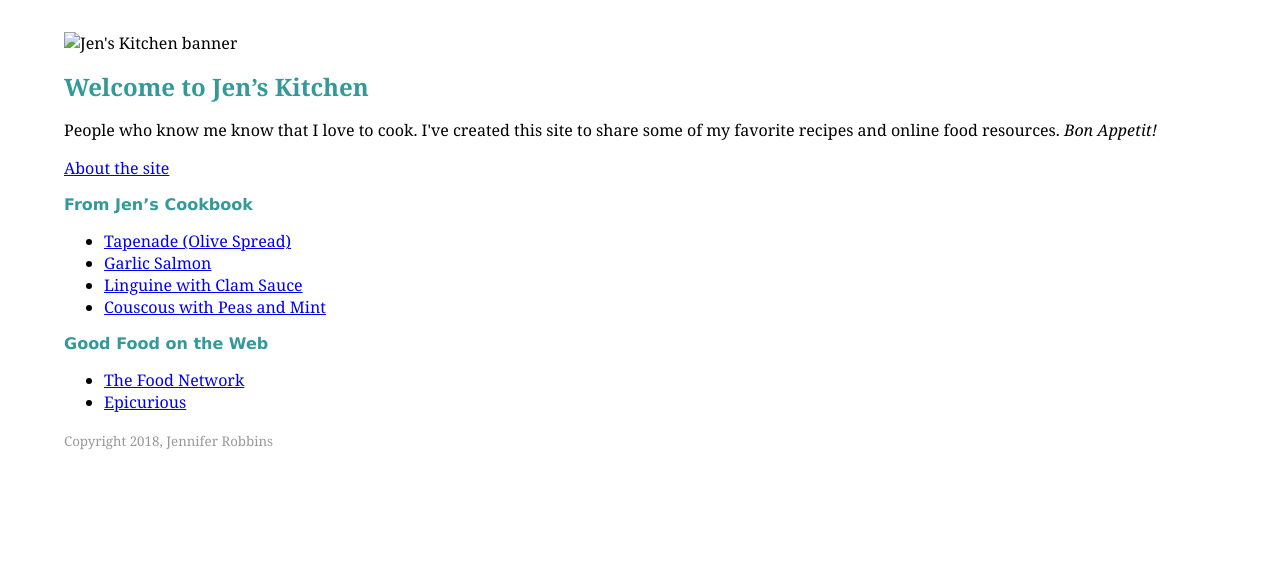
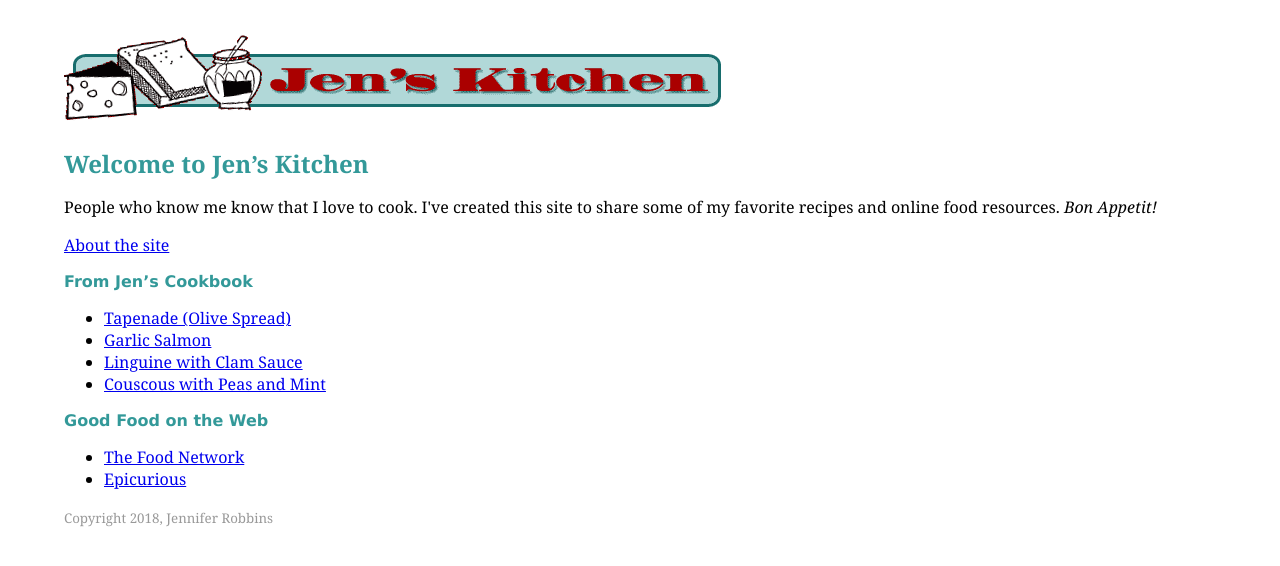
Before and after one commit to reaganfm/fid, a plain HTML site: page blackgoose/jenskitchen/jenskitchen.html in a window 1280 px wide. Drawn offline with Linux system fonts and the light colour scheme; the site is published under a folder, as on GitHub Pages, so addresses that start at the root find nothing.

Commit message:
Update jenskitchen.html

```diff
--- a/blackgoose/jenskitchen/jenskitchen.html
+++ b/blackgoose/jenskitchen/jenskitchen.html
@@ -25,7 +25,7 @@ small {
 </head>
 
 <body>
-<img src="/images/jenskitchen.gif" alt="Jen's Kitchen banner" width="660" height="94">
+<img src="Images/jenskitchen.gif" alt="Jen's Kitchen banner" width="660" height="94">
 
 <h1>Welcome to Jen&rsquo;s Kitchen</h1>
 
```
